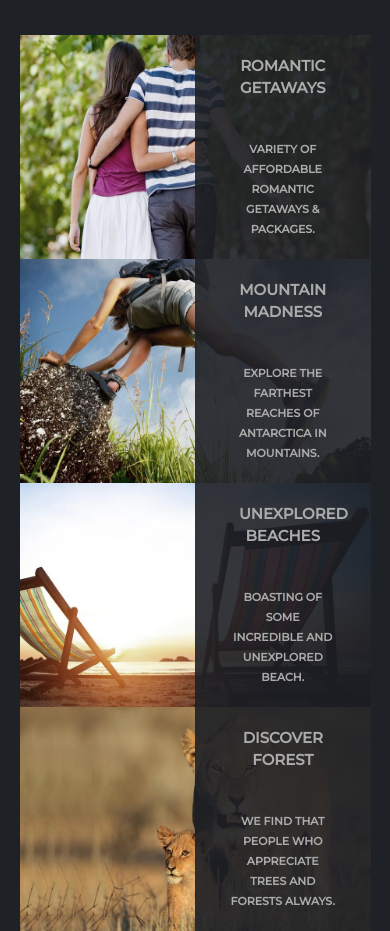
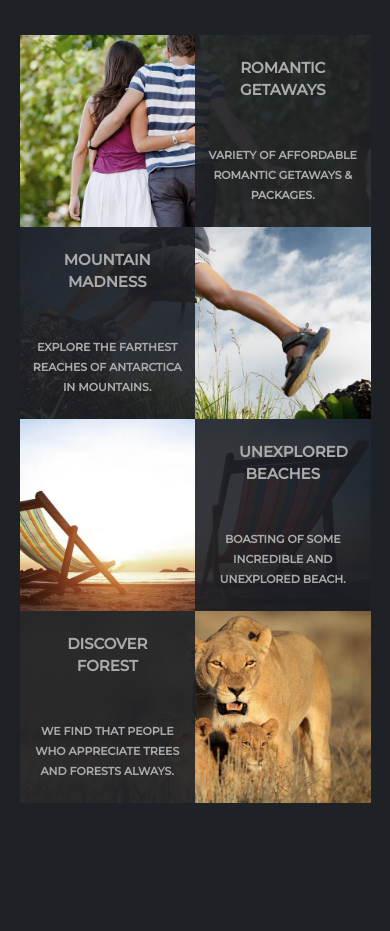
Before and after one commit to IbadAhmad80/Brando-TravelGuide, a React (Create React App) app: page / in a window 390 px wide. Shown: the part 1260-2191 px from the top of the page. After the commit the page ends 2063 px from the top, so only its background shows below. Built offline with nearby package versions, Linux system fonts and the light colour scheme.

Commit message:
updating taylor packages section

```diff
--- a/src/components/home/packages.module.css
+++ b/src/components/home/packages.module.css
@@ -60,11 +60,7 @@
   height: 100%;
 }
 
-.package_grid div:hover .package_image_overlay:nth-child(odd) {
-  transform: translate(-101%);
-}
-
-.package_grid div:hover .package_image_overlay:nth-child(even) {
+.package_grid div:hover .package_image_overlay {
   transform: translate(-101%);
 }
 
@@ -113,6 +109,25 @@
   .description {
     width: 80%;
   }
+
+  .package_grid div:nth-child(odd) .package_image_overlay {
+    float: right;
+  }
+
+  .package_grid div:nth-child(even) .package_image_overlay {
+    float: left;
+  }
+
+  .package_grid
+    div:nth-child(even):hover
+    .package_image_overlay:nth-child(odd) {
+    transform: translate(101%);
+    /* display: none; */
+  }
+
+  /* .package_grid div:nth-child(odd):hover .package_image_overlay:nth-child(odd) {
+    transform: translate(-101%);
+  } */
 }
 
 @media (max-width: 700px) {
@@ -121,12 +136,16 @@
   }
 }
 
-@media (max-width: 500px) {
+@media (max-width: 550px) {
   .packages_container .package_grid {
     grid-template-columns: 100%;
-    grid-template-rows: repeat(4, 28em);
+    grid-template-rows: repeat(4, 24em);
   }
-
+  .description {
+    margin: 0px;
+    width: 100% !important;
+    padding: 0 1em;
+  }
   .destination,
   .separation_bar {
     display: none;
```
